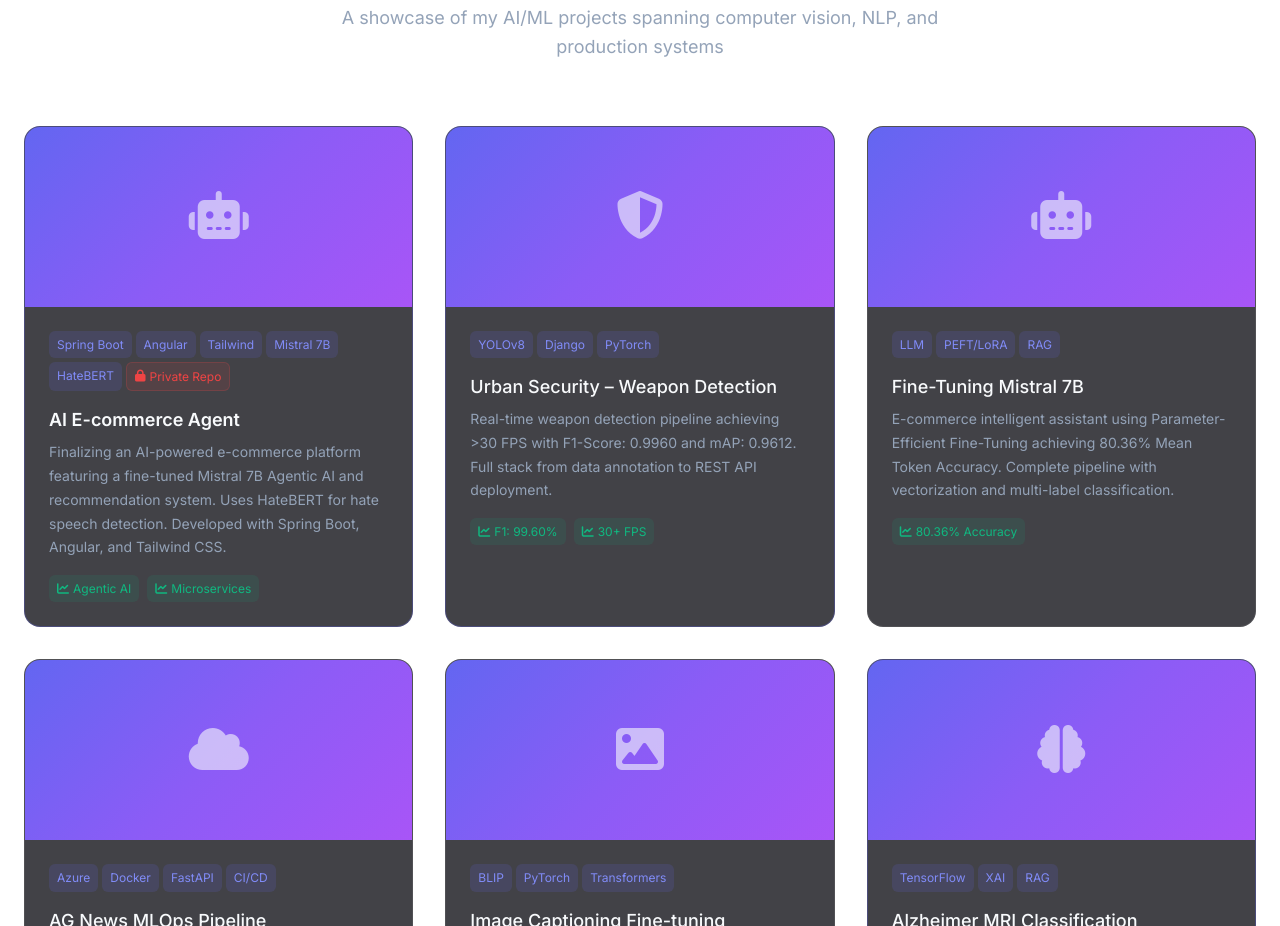
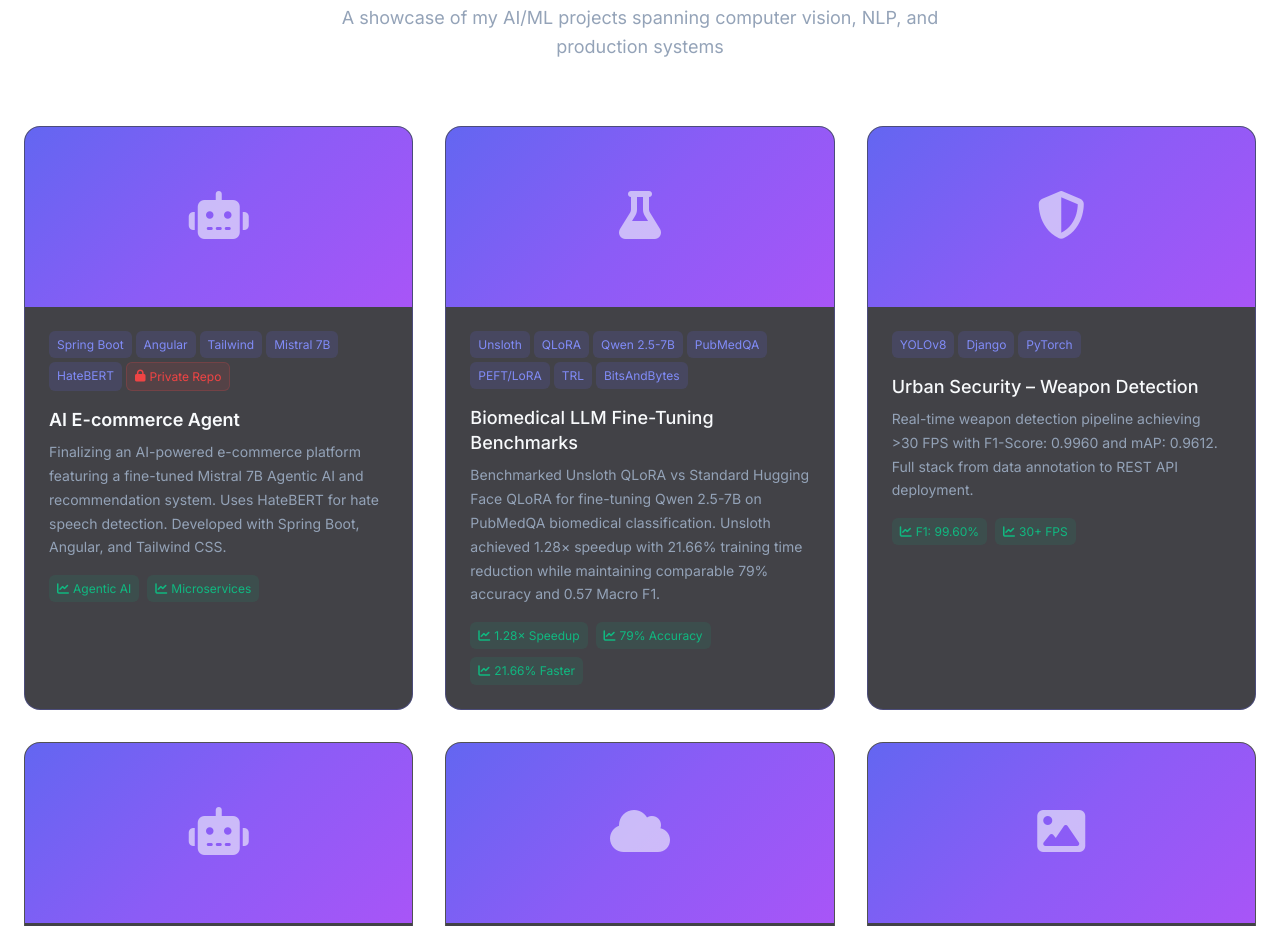
Before and after one commit to YassirCher/Portfolio, a React (Vite) app: page / in a window 1280 px wide. Shown: the part 4540-5466 px from the top of the page. Built offline with nearby package versions, Linux system fonts and the light colour scheme; no server answers.

Commit message:
Add biomedical LLM fine-tuning benchmarks project to projects list

```diff
--- a/src/components/Projects.jsx
+++ b/src/components/Projects.jsx
@@ -10,6 +10,15 @@ const Projects = () => {
             icon: 'fa-robot',
             github: 'https://github.com/YassirCher',
             isPrivate: true,
+            featured: true
+        },
+        {
+            title: 'Biomedical LLM Fine-Tuning Benchmarks',
+            description: 'Benchmarked Unsloth QLoRA vs Standard Hugging Face QLoRA for fine-tuning Qwen 2.5-7B on PubMedQA biomedical classification. Unsloth achieved 1.28× speedup with 21.66% training time reduction while maintaining comparable 79% accuracy and 0.57 Macro F1.',
+            tags: ['Unsloth', 'QLoRA', 'Qwen 2.5-7B', 'PubMedQA', 'PEFT/LoRA', 'TRL', 'BitsAndBytes'],
+            metrics: ['1.28× Speedup', '79% Accuracy', '21.66% Faster'],
+            icon: 'fa-flask',
+            github: 'https://github.com/YassirCher/biomedical-llm-optimization',
             featured: true
         },
         {
```
